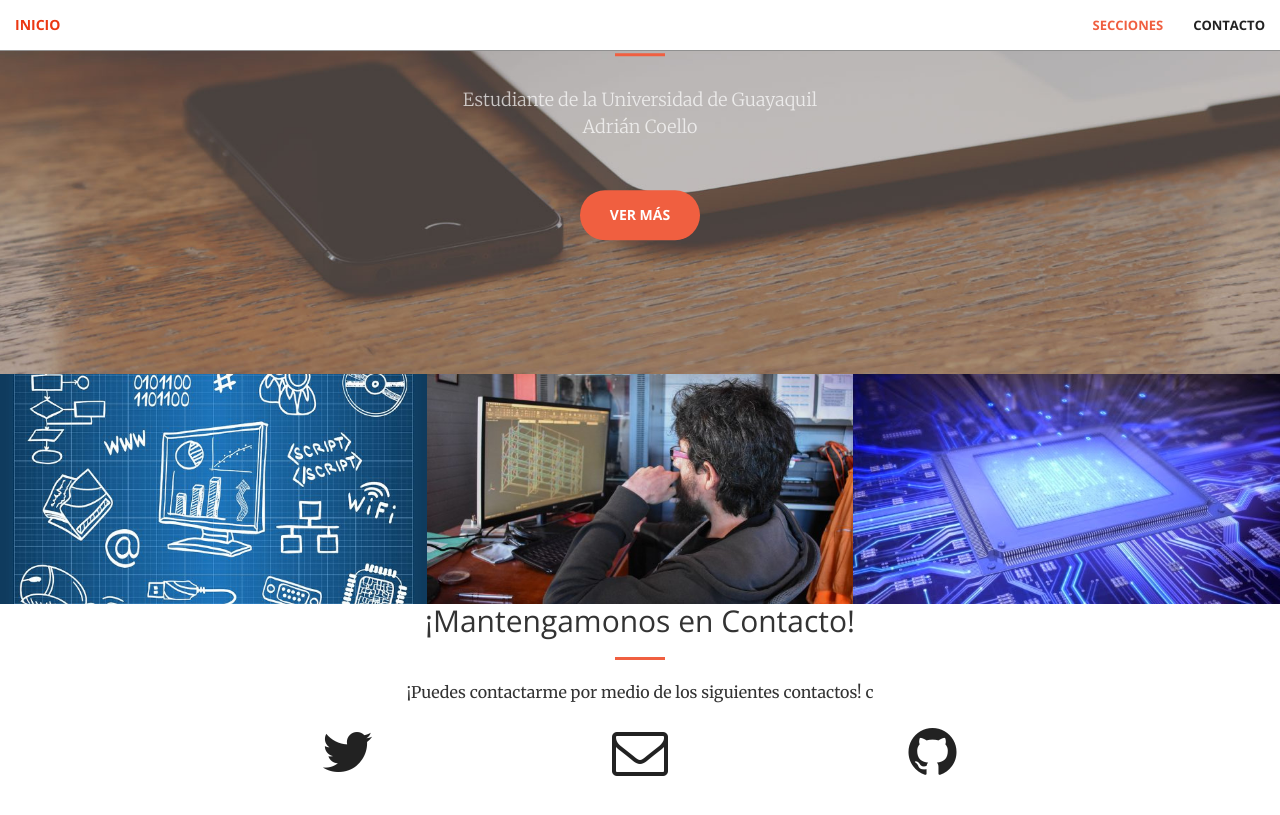
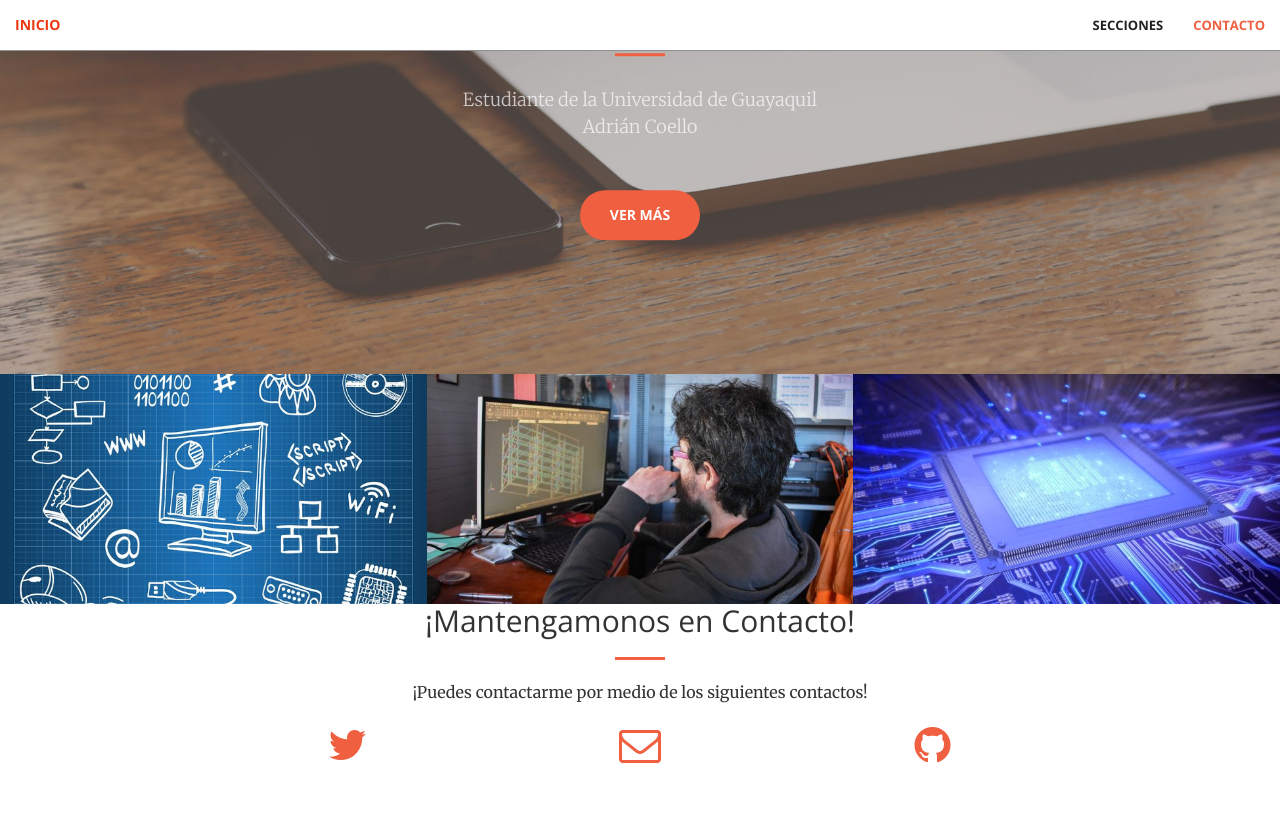
Before and after one commit to Vico2001/Vico01.github.io, a Jekyll site: the page built from index.html, in a window 1280 px wide and 900 px high, scrolled down 526 px. Shown: the top 815 px of the window. Built offline with Jekyll 4.4.1, drawn with Linux system fonts in a browser that asks for light colours.

Commit message:
Update contact.html

```diff
--- a/_includes/contact.html
+++ b/_includes/contact.html
@@ -1,10 +1,10 @@
-<section id="contact">
+<section id="contacto">
     <div class="container">
         <div class="row">
             <div class="col-lg-8 col-lg-offset-2 text-center">
                 <h2 class="section-heading">¡Mantengamonos en Contacto!</h2>
                 <hr class="primary">
-                <p>¡Puedes contactarme por medio de los siguientes contactos! c</p>
+                <p>¡Puedes contactarme por medio de los siguientes contactos! </p>
             </div>
         <div class="col-lg-2 col-lg-offset-2 text-center">
             <a href="https://twitter.com/Adrian70560110">
```
